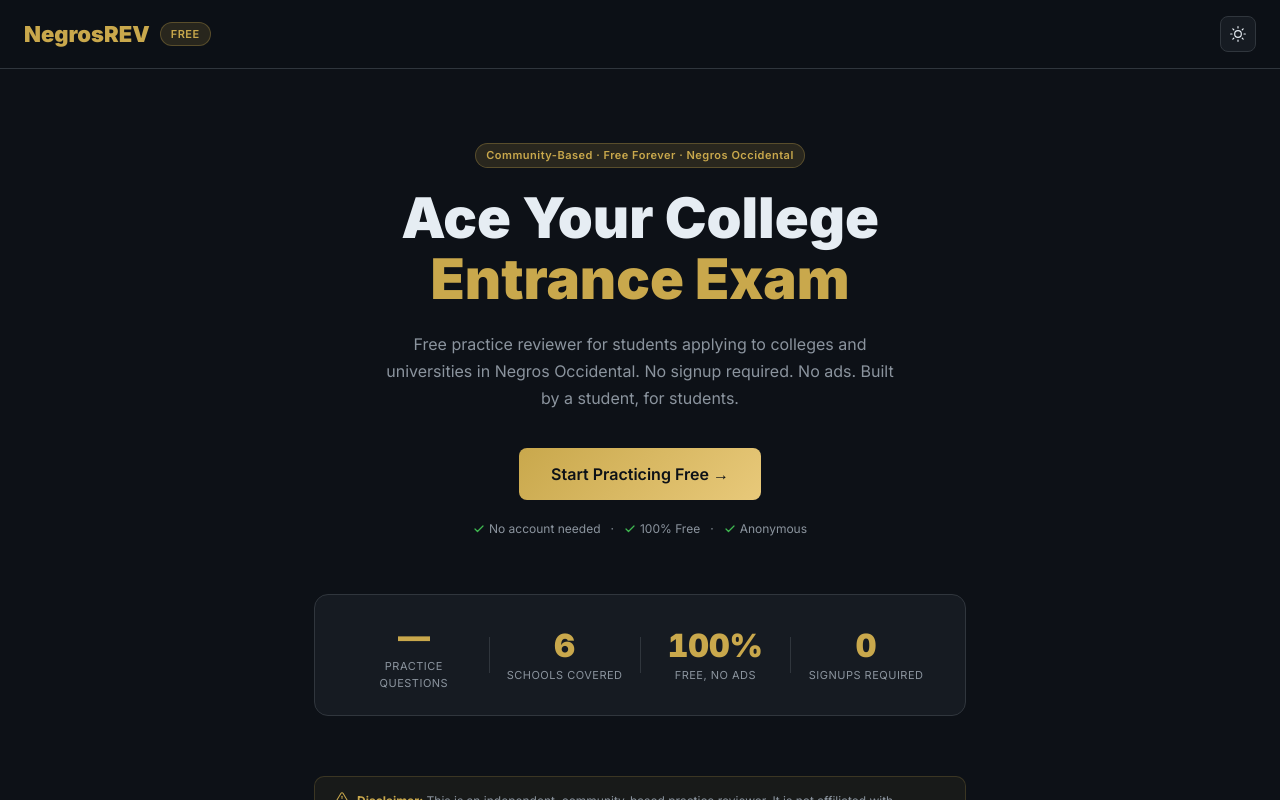
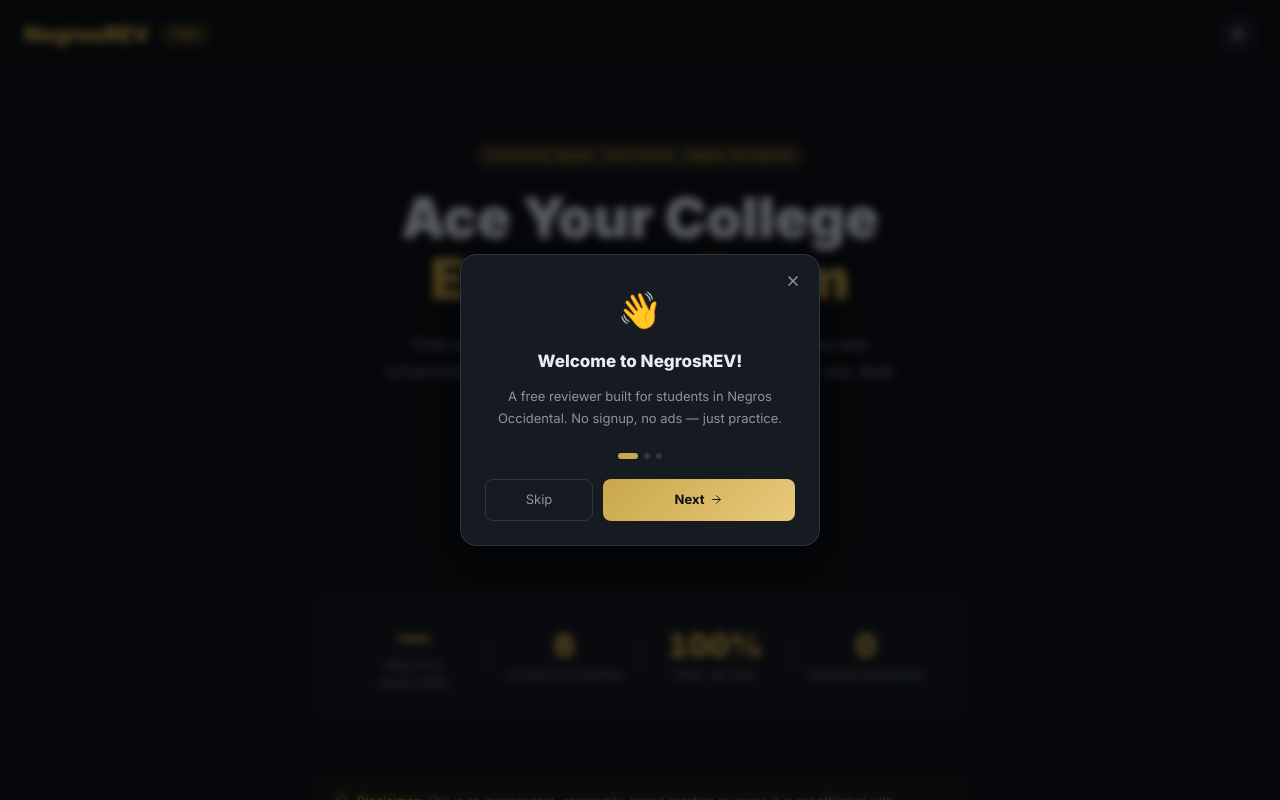
Before and after one commit to JenxxAI/negros-cet-reviewer, a Next.js app: page / in a window 1280 px wide. Shown: the top 800 px of the page. Built offline with nearby package versions, Linux system fonts and the light colour scheme; no server answers; the database is empty.

Commit message:
feat: add first-time user onboarding tour (3-step, skippable, localStorage)

```diff
--- a/app/page.js
+++ b/app/page.js
@@ -3,6 +3,7 @@
 import Link from 'next/link'
 import ThemeToggle from '../components/ThemeToggle'
 import CoinButton from '../components/CoinButton'
+import TourModal from '../components/TourModal'
 import { supabase } from '../lib/supabase'
 import { SCHOOL_LIST as SCHOOLS } from '../lib/schools'
 import {
@@ -70,6 +71,7 @@
 
   return (
     <div style={{ minHeight: '100vh' }}>
+      <TourModal />
       {/* Skip to main content — keyboard accessibility */}
       <a href="#main-content" className="skip-link">Skip to content</a>
 
--- /dev/null
+++ b/components/TourModal.js
@@ -0,0 +1,147 @@
+'use client'
+import { useState, useEffect } from 'react'
+import { IconX, IconArrowRight } from './Icons'
+
+const STEPS = [
+  {
+    emoji: '👋',
+    title: 'Welcome to NegrosREV!',
+    body: 'A free reviewer built for students in Negros Occidental. No signup, no ads — just practice.',
+  },
+  {
+    emoji: '🏫',
+    title: 'Pick your school',
+    body: 'Scroll down and tap your target school. Each school has subjects tailored to their entrance exam.',
+  },
+  {
+    emoji: '⚡',
+    title: 'Two ways to study',
+    body: (
+      <>
+        <strong style={{ color: '#3fb950' }}>Practice Mode</strong> — see the correct answer after each question.<br /><br />
+        <strong style={{ color: '#f85149' }}>True Exam Mode</strong> — answers revealed only at the end, just like the real thing.
+      </>
+    ),
+  },
+]
+
+export default function TourModal() {
+  const [step, setStep] = useState(0)
+  const [visible, setVisible] = useState(false)
+
+  useEffect(() => {
+    try {
+      if (!localStorage.getItem('negrev_tour_seen')) setVisible(true)
+    } catch {}
+  }, [])
+
+  const dismiss = () => {
+    try { localStorage.setItem('negrev_tour_seen', '1') } catch {}
+    setVisible(false)
+  }
+
+  const next = () => {
+    if (step + 1 >= STEPS.length) { dismiss(); return }
+    setStep(s => s + 1)
+  }
+
+  if (!visible) return null
+
+  const s = STEPS[step]
+  const isLast = step + 1 >= STEPS.length
+
+  return (
+    <div
+      role="dialog"
+      aria-modal="true"
+      aria-label="Welcome tour"
+      style={{
+        position: 'fixed', inset: 0, zIndex: 1000,
+        background: 'rgba(0,0,0,0.6)',
+        backdropFilter: 'blur(4px)',
+        display: 'flex', alignItems: 'center', justifyContent: 'center',
+        padding: '24px',
+      }}
+      onClick={e => { if (e.target === e.currentTarget) dismiss() }}
+    >
+      <div style={{
+        background: 'var(--card)',
+        border: '1px solid var(--border)',
+        borderRadius: 16,
+        padding: '28px 24px 24px',
+        maxWidth: 360,
+        width: '100%',
+        position: 'relative',
+        boxShadow: '0 24px 60px rgba(0,0,0,0.5)',
+      }}>
+        {/* Close */}
+        <button
+          onClick={dismiss}
+          aria-label="Skip tour"
+          style={{
+            position: 'absolute', top: 12, right: 12,
+            background: 'transparent', border: 'none',
+            color: 'var(--muted)', cursor: 'pointer',
+            padding: 6, borderRadius: 6, display: 'flex',
+          }}
+        >
+          <IconX size={16} />
+        </button>
+
+        {/* Emoji */}
+        <div style={{ fontSize: 36, marginBottom: 12, textAlign: 'center' }}>{s.emoji}</div>
+
+        {/* Title */}
+        <div style={{ fontSize: 17, fontWeight: 800, marginBottom: 10, textAlign: 'center' }}>{s.title}</div>
+
+        {/* Body */}
+        <div style={{ fontSize: 13, color: 'var(--muted)', lineHeight: 1.7, textAlign: 'center', marginBottom: 24 }}>
+          {s.body}
+        </div>
+
+        {/* Dot indicators */}
+        <div style={{ display: 'flex', justifyContent: 'center', gap: 6, marginBottom: 20 }}>
+          {STEPS.map((_, i) => (
+            <div key={i} style={{
+              width: i === step ? 20 : 6,
+              height: 6, borderRadius: 99,
+              background: i === step ? 'var(--gold)' : 'var(--border)',
+              transition: 'all 0.25s',
+            }} />
+          ))}
+        </div>
+
+        {/* Actions */}
+        <div style={{ display: 'flex', gap: 10 }}>
+          {!isLast && (
+            <button
+              onClick={dismiss}
+              style={{
+                flex: 1, padding: '10px',
+                background: 'transparent',
+                border: '1px solid var(--border)',
+                borderRadius: 8, color: 'var(--muted)',
+                fontSize: 13, cursor: 'pointer',
+              }}
+            >
+              Skip
+            </button>
+          )}
+          <button
+            onClick={next}
+            style={{
+              flex: 2, padding: '10px',
+              background: 'linear-gradient(135deg, var(--gold), #e8c97a)',
+              border: 'none', borderRadius: 8,
+              color: '#0d1117', fontWeight: 700,
+              fontSize: 13, cursor: 'pointer',
+              display: 'flex', alignItems: 'center', justifyContent: 'center', gap: 6,
+            }}
+          >
+            {isLast ? "Let's go!" : <>Next <IconArrowRight size={13} /></>}
+          </button>
+        </div>
+      </div>
+    </div>
+  )
+}
```
